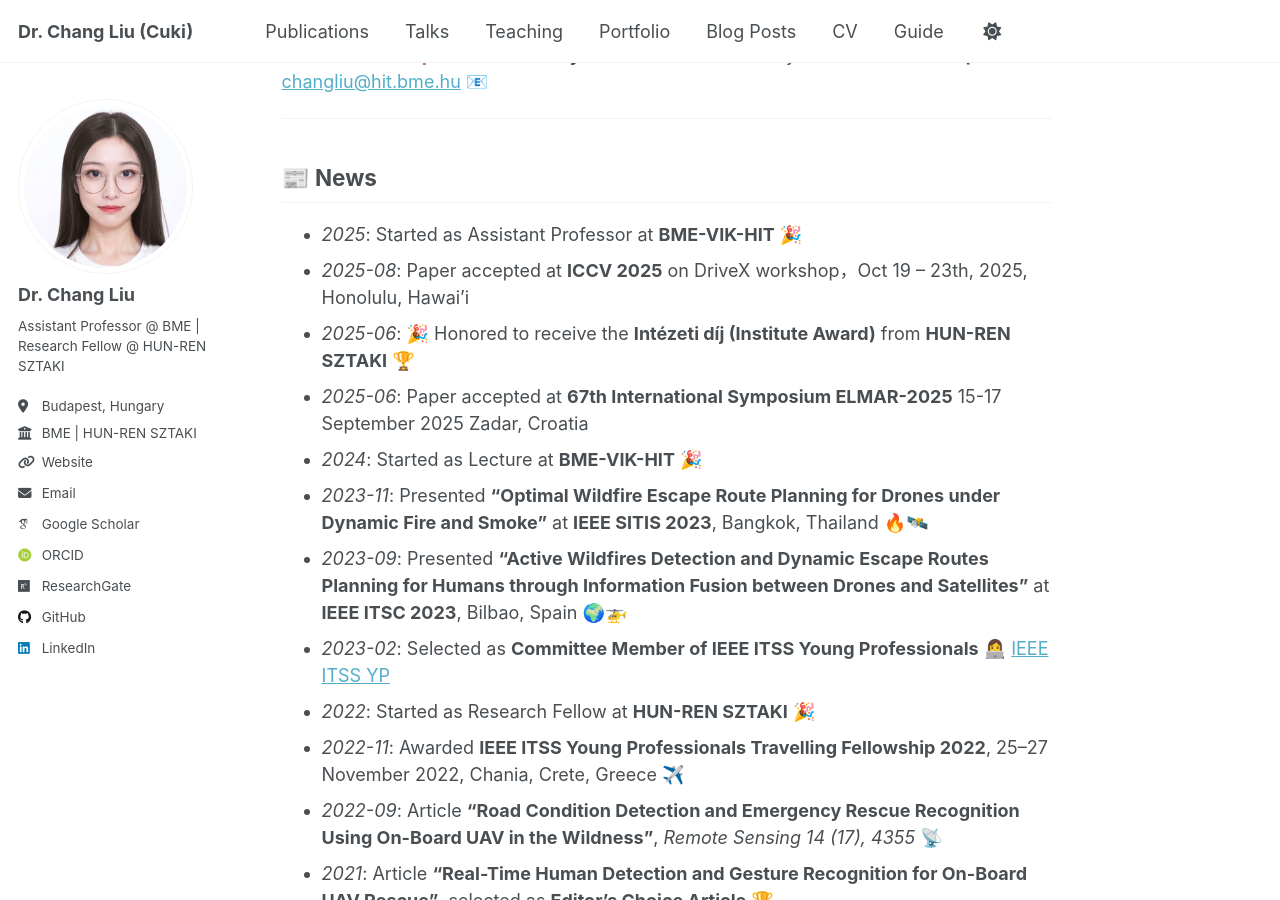
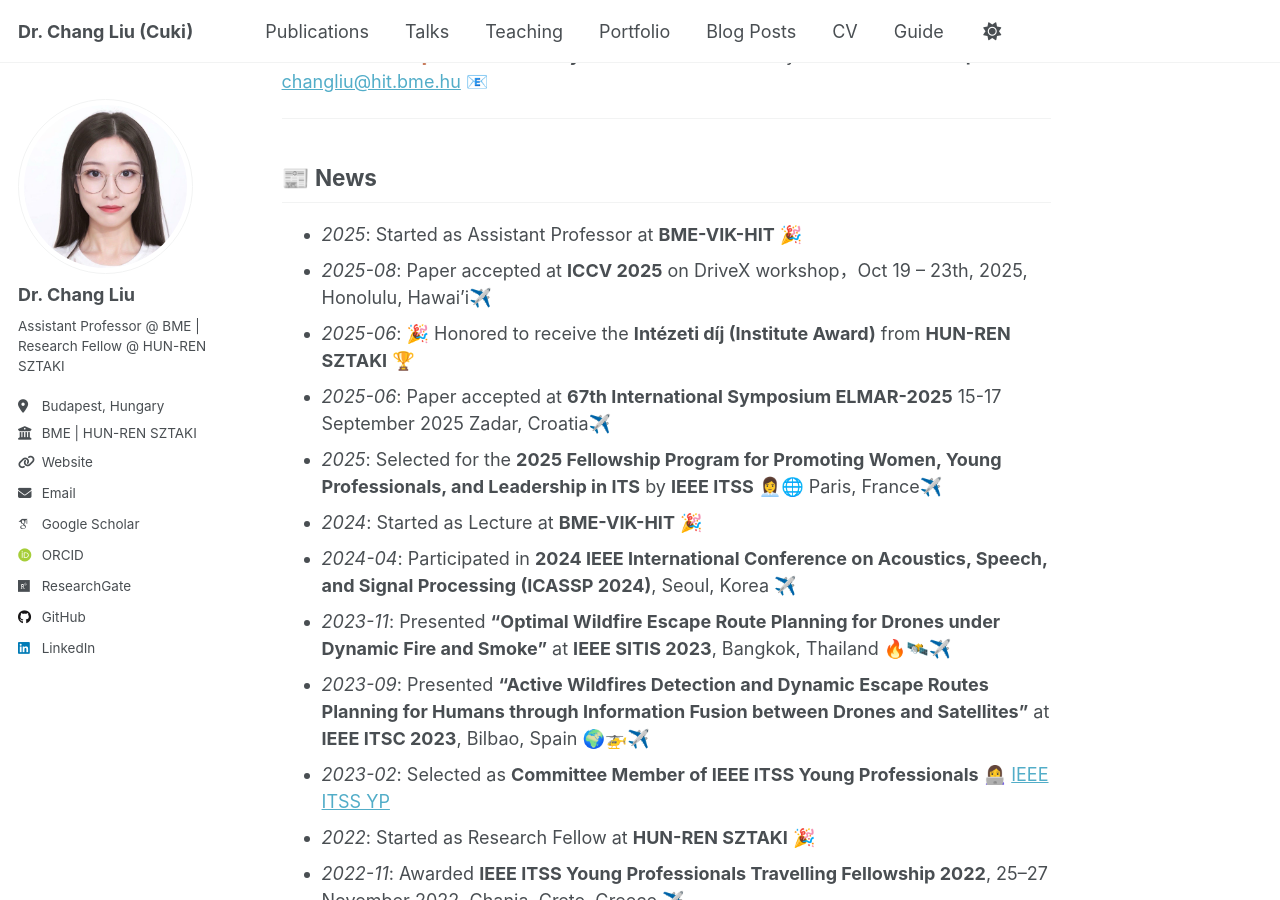
Before and after one commit to ChangLiu-bp/changliu-bp.github.io, a Jekyll site: the page built from _pages/about.md, in a window 1280 px wide and 900 px high, scrolled down 600 px. Built offline with Jekyll 4.4.1, drawn with Linux system fonts in a browser that asks for light colours; some web fonts are replaced; a script that is not in the unit is left out.

Commit message:
Update about.md

```diff
--- a/_pages/about.md
+++ b/_pages/about.md
@@ -27,12 +27,14 @@ redirect_from:
 
 ## 📰 News
 - *2025*: Started as Assistant Professor at **BME-VIK-HIT** 🎉
-- *2025-08*: Paper accepted at **ICCV 2025** on DriveX workshop，Oct 19 – 23th, 2025, Honolulu, Hawai'i
+- *2025-08*: Paper accepted at **ICCV 2025** on DriveX workshop，Oct 19 – 23th, 2025, Honolulu, Hawai'i✈️
 - *2025-06*: 🎉 Honored to receive the **Intézeti díj (Institute Award)** from **HUN-REN SZTAKI** 🏆
-- *2025-06*: Paper accepted at **67th International Symposium ELMAR-2025** 15-17 September 2025 Zadar, Croatia
+- *2025-06*: Paper accepted at **67th International Symposium ELMAR-2025** 15-17 September 2025 Zadar, Croatia✈️
+- *2025*: Selected for the **2025 Fellowship Program for Promoting Women, Young Professionals, and Leadership in ITS** by **IEEE ITSS** 👩‍💼🌐 Paris, France✈️
 - *2024*: Started as Lecture at **BME-VIK-HIT** 🎉
-- *2023-11*: Presented **“Optimal Wildfire Escape Route Planning for Drones under Dynamic Fire and Smoke”** at **IEEE SITIS 2023**, Bangkok, Thailand 🔥🛰️
-- *2023-09*: Presented **“Active Wildfires Detection and Dynamic Escape Routes Planning for Humans through Information Fusion between Drones and Satellites”** at **IEEE ITSC 2023**, Bilbao, Spain 🌍🚁
+- *2024-04*: Participated in **2024 IEEE International Conference on Acoustics, Speech, and Signal Processing (ICASSP 2024)**, Seoul, Korea ✈️
+- *2023-11*: Presented **“Optimal Wildfire Escape Route Planning for Drones under Dynamic Fire and Smoke”** at **IEEE SITIS 2023**, Bangkok, Thailand 🔥🛰️✈️
+- *2023-09*: Presented **“Active Wildfires Detection and Dynamic Escape Routes Planning for Humans through Information Fusion between Drones and Satellites”** at **IEEE ITSC 2023**, Bilbao, Spain 🌍🚁✈️
 - *2023-02*: Selected as **Committee Member of IEEE ITSS Young Professionals** 👩‍💻 [IEEE ITSS YP](https://ieee-itss.org/yp/)
 - *2022*: Started as Research Fellow at **HUN-REN SZTAKI** 🎉
 - *2022-11*: Awarded **IEEE ITSS Young Professionals Travelling Fellowship 2022**, 25–27 November 2022, Chania, Crete, Greece ✈️
```
